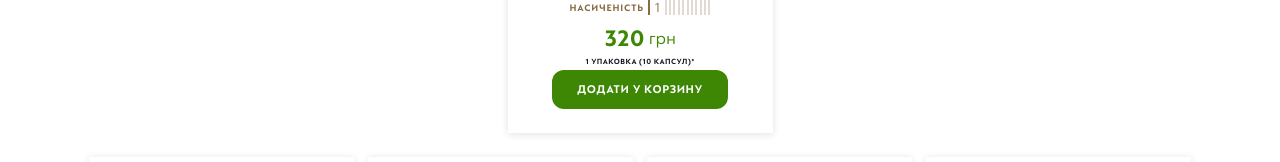
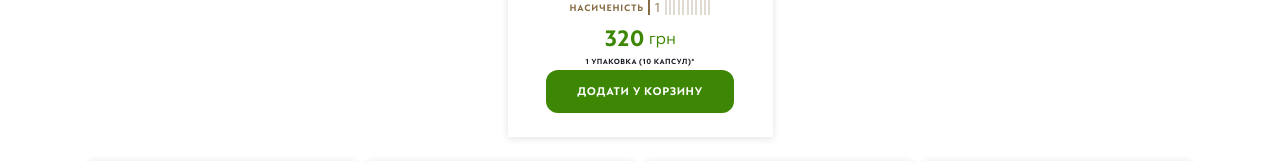
Before and after one commit to Freedgoole/bugel, a React (Create React App) app: page / in a window 1280 px wide. Shown: the part 374-536 px from the top of the page. Built offline with nearby package versions, Linux system fonts and the light colour scheme.

Commit message:
feat: My first feature

```diff
--- a/src/component/styledComponent/Button.js
+++ b/src/component/styledComponent/Button.js
@@ -7,13 +7,13 @@ export const Button = styled.button`
   text-transform: uppercase;
   background: ${props => props?.type ? "transparent": '#3d8705'};
   color: ${props => props?.type ? "black": 'white'};
-  padding: .7rem 1.5rem;
+  padding: .8rem 1.9rem;
   width: auto;
   display: flex;
   align-items: center;
   border-radius: 12px;
   cursor: pointer;
-  max-width: 185px;
+  max-width: 190px;
   border: ${props => props?.type ? "1px solid black": '1px solid transparent'};
 
   &:hover {
```
